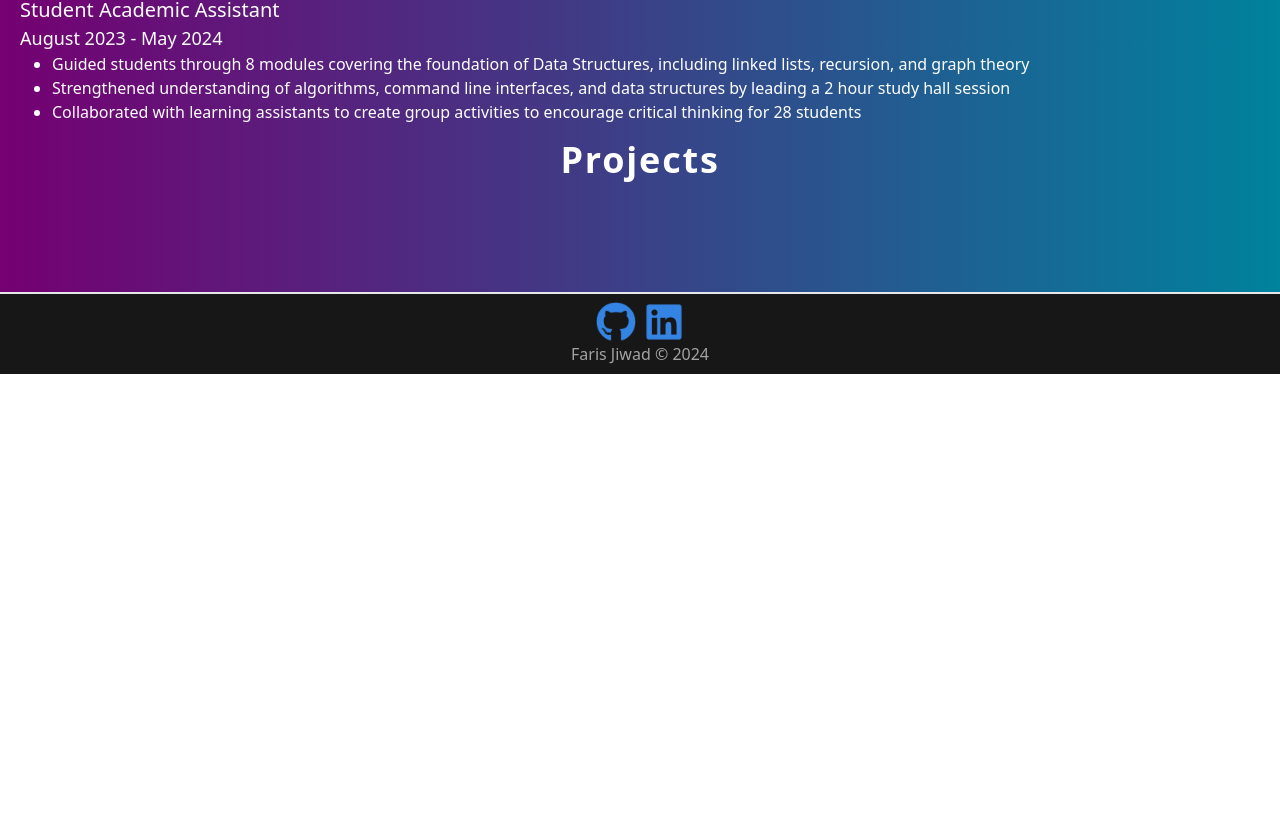
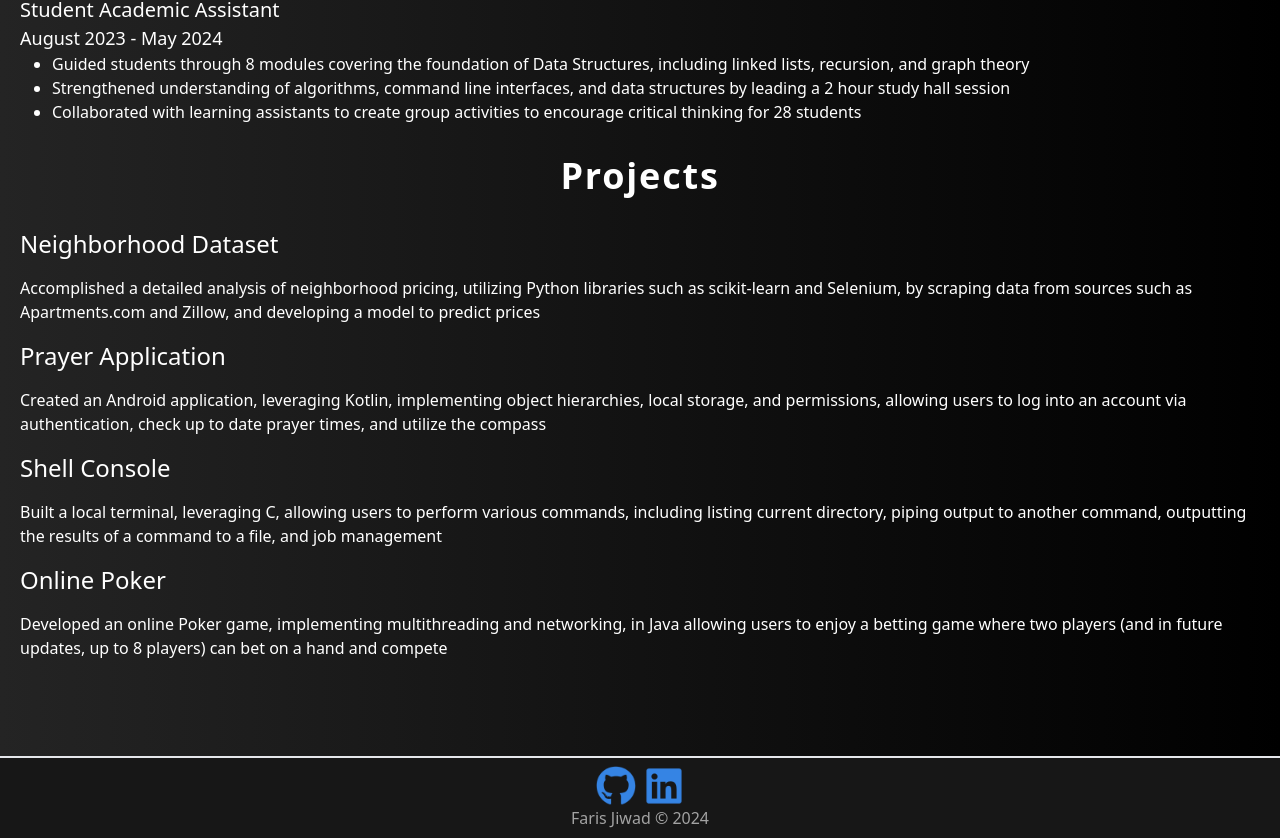
Before and after one commit to Ferriswheel09/ferriswheel09.github.io, a Next.js app: page /projects in a window 1280 px wide. Shown: the part 972-1810 px from the top of the page. Before the commit the page ends 1346 px from the top, so only its background shows below. Built offline with nearby package versions, Linux system fonts and the light colour scheme.

Commit message:
Made some finalized changes for now

```diff
--- a/src/app/about/page.tsx
+++ b/src/app/about/page.tsx
@@ -40,7 +40,7 @@ export default async function AboutPage() {
     const tasks = TaskList()
     console.log(tasks)
     return (
-        <div className="pt-36 text-white overflow-x-hidden inset-0 h-full w-full items-center px-5 pb-24 bg-gradient-to-r from-grad-purp to-grad-blue">
+        <div className="pt-36 text-white overflow-x-hidden inset-0 h-full w-full items-center px-5 pb-24">
             <div>
                 <h1 className="text-4xl font-bold my-4">Things on my to-do list:</h1>
                 <ul>
--- a/src/app/posts/[slug]/page.tsx
+++ b/src/app/posts/[slug]/page.tsx
@@ -47,7 +47,7 @@ const BlogPost = async ({ params }: { params: { slug: string } }) => {
 
   return (
     <div className='mt-32 text-white'>
-      <div className='sm:ml-4 items-center shadow-2xl shadow-zinc-500 sm:flex sm:flex-row'>
+      <div className='sm:ml-4 items-center shadow-zinc-500 sm:flex sm:flex-row'>
         <div className='flex-1 pl-2'>
           <h1 className='text-6xl font-bold mb-2'>{details!.title}</h1>
           <h2 className='text-3xl'>{details!.date}</h2>
--- a/src/app/posts/page.tsx
+++ b/src/app/posts/page.tsx
@@ -40,7 +40,7 @@ export default async function Posts() {
 
   //Fix the background to ensure consistency (have background be more static and moves with the page)
   return (
-    <div className='relative min-h-screen inset-0 h-full w-full items-center px-5 pb-24 pt-36 bg-gradient-to-r from-grad-purp to-grad-blue '>
+    <div className='relative min-h-screen inset-0 h-full w-full items-center px-5 pb-24 pt-36'>
       <h1 className='text-white text-center text-3xl'>Updates & Misc</h1>
       {posts.length > 0 ? (
         <ul className='py-10 max-h-full grid grid-cols-1 sm:grid-cols-2  gap-x-10 gap-y-20'>
--- a/src/app/projects/page.tsx
+++ b/src/app/projects/page.tsx
@@ -2,7 +2,7 @@ import React from "react";
 
 export default function ProjectPage(){
     return(
-        <div className="relative min-h-screen text-white inset-0 h-full w-full items-center px-5 pb-24 pt-36 bg-gradient-to-r from-grad-purp to-grad-blue">
+        <div className="relative min-h-screen text-white inset-0 h-full w-full items-center px-5 pb-24 pt-36">
             <h1 className="text-4xl my-4 font-bold tracking-wider text-center">Experience</h1>
             <div className="my-4">
                 <h1 className="text-2xl">GWUSEC</h1>
@@ -80,8 +80,27 @@ export default function ProjectPage(){
                     </li>
                 </ul>
             </div>
-            <h1 className="text-4xl my-4 font-bold tracking-wider text-center">Projects</h1>
-
+            <h1 className="text-4xl my-8 font-bold tracking-wider text-center">Projects</h1>
+            <div>
+                <h2 className="text-2xl my-4">Neighborhood Dataset</h2>
+                <p>Accomplished a detailed analysis of neighborhood pricing, utilizing Python libraries such as scikit-learn and Selenium,
+                by scraping data from sources such as Apartments.com and Zillow, and developing a model to predict prices</p>
+            </div>
+            <div>
+                <h2 className="text-2xl my-4">Prayer Application</h2>
+                <p>Created an Android application, leveraging Kotlin, implementing object hierarchies, local storage, and permissions,
+                allowing users to log into an account via authentication, check up to date prayer times, and utilize the compass</p>
+            </div>
+            <div>
+                <h2 className="text-2xl my-4">Shell Console</h2>
+                <p>Built a local terminal, leveraging C, allowing users to perform various commands, including listing current directory, piping output to
+                another command, outputting the results of a command to a file, and job management</p>
+            </div>
+            <div>
+                <h2 className="text-2xl my-4">Online Poker</h2>
+                <p>Developed an online Poker game, implementing multithreading and networking, in Java allowing users to enjoy a betting game where
+                two players (and in future updates, up to 8 players) can bet on a hand and compete </p>
+            </div>
         </div>
     )
 }
--- a/src/components/technologies.tsx
+++ b/src/components/technologies.tsx
@@ -18,17 +18,15 @@ export default function Technologies({ images }: TechnologiesProps) {
     return (
         <div className="grid grid-cols-3 gap-4">
             {images.map((src, index) => {
-                // Random values for rotation direction, initial position, and scaling
-                const rotateDirection = Math.random() > 0.5 ? 360 : -360; // Random rotation direction
 
                 //Make same rotation and when hovered over, make the image itself grow larger
                 return (
                     <div key={index} className="flex flex-col items-center justify-center border-2 border-white hover:bg-slate-400 hover:-translate-y-1 hover:scale-125 hover:z-40">
                         <motion.img
-                            animate={{ rotate: rotateDirection }}
+                            animate={{ rotate: 360 }}
                             transition={{
                                 type: "smooth",
-                                repeatType: "mirror",
+                                repeatType: "loop",
                                 duration: getRandomNumber(8, 12), // Random duration
                                 repeat: Infinity,
                             }}
```
